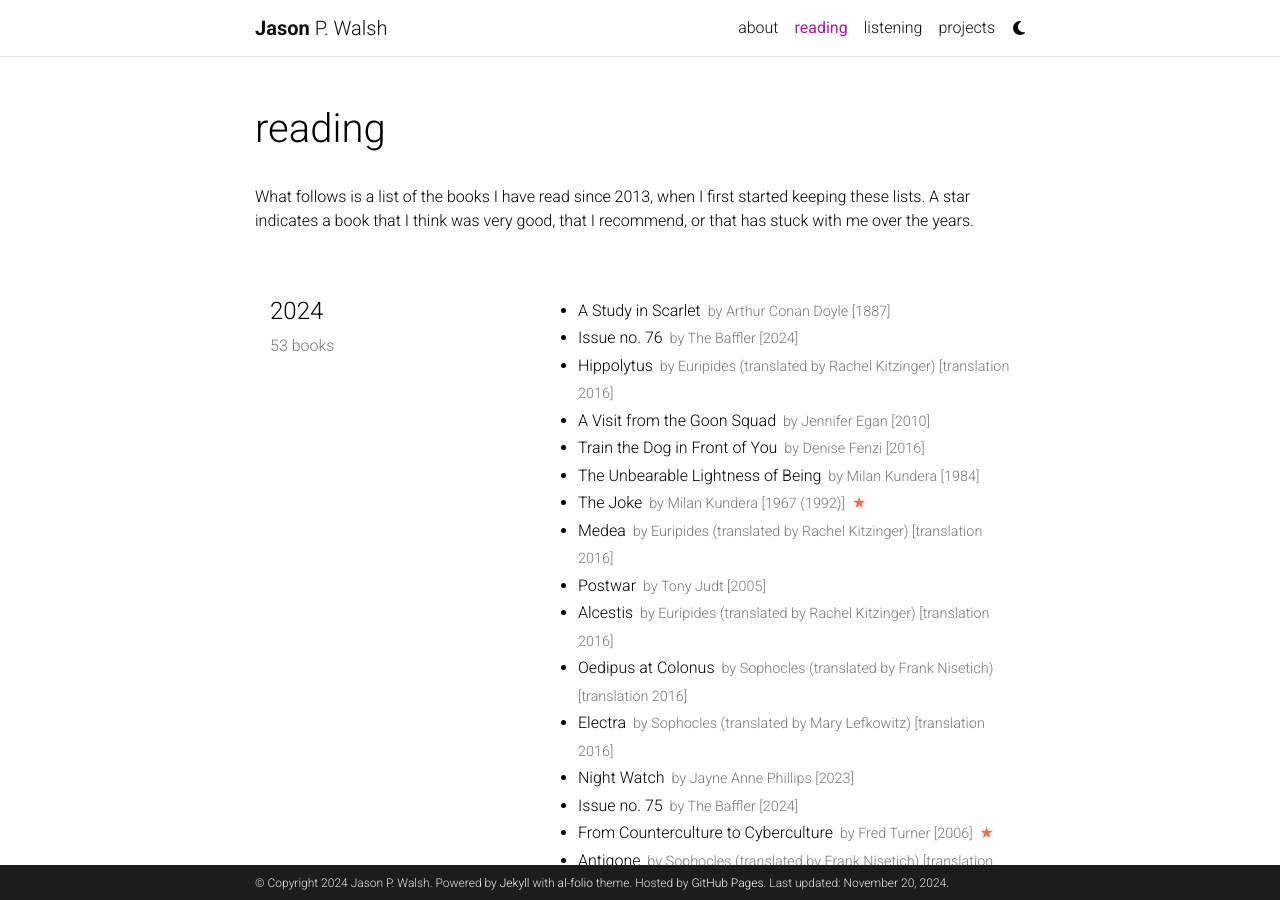
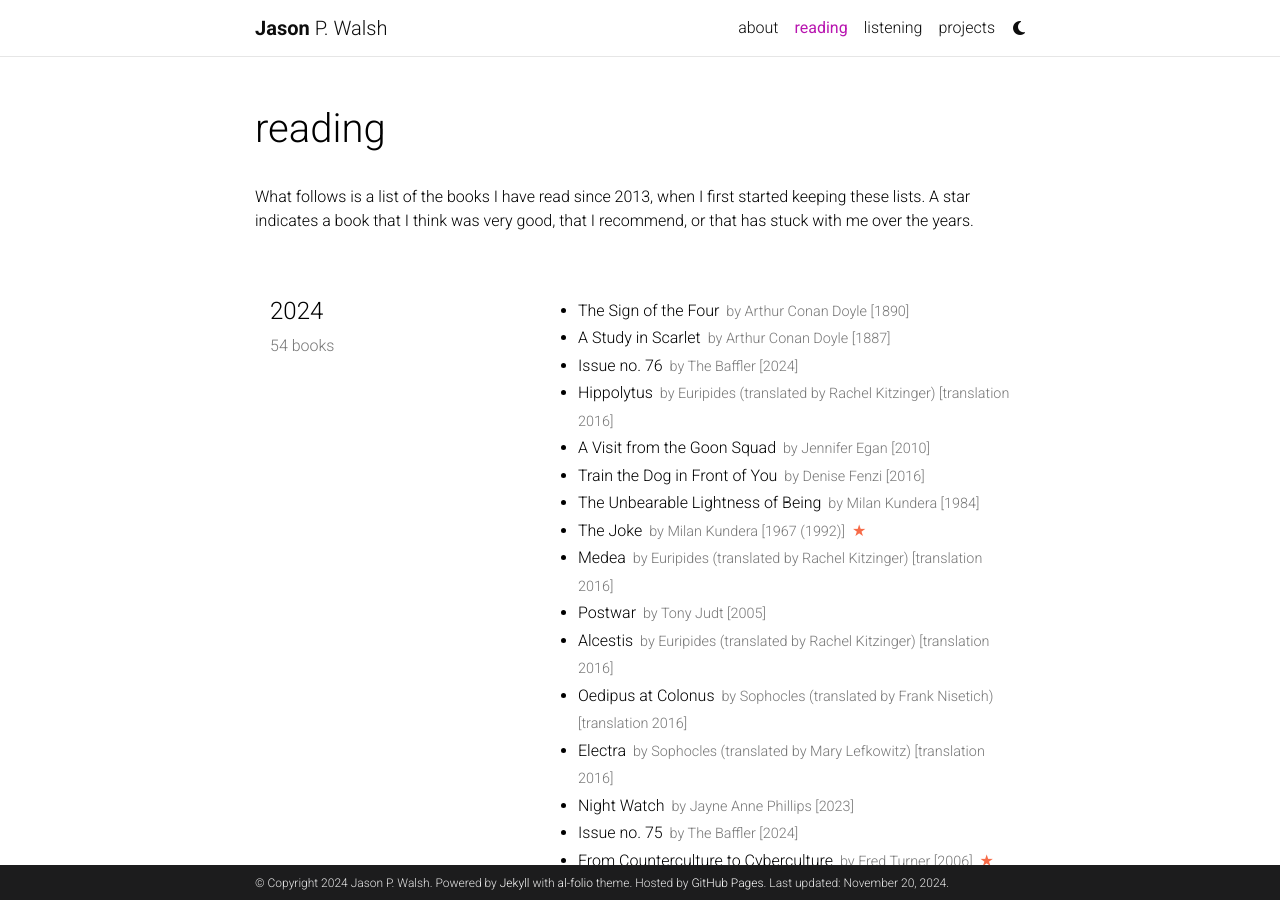
Before and after one commit to jwals23/jwals23.github.io, a Jekyll site: the page built from _pages/reading.md, in a window 1280 px wide and 900 px high. Built offline with Jekyll 4.4.1, drawn with Linux system fonts in a browser that asks for light colours; comment, search, counter and statistics services are not loaded; a style sheet for code colours, icons or effects is not loaded.

Commit message:
Update reading.yml

```diff
--- a/_data/reading.yml
+++ b/_data/reading.yml
@@ -1,6 +1,10 @@
 list:
   - year: "2024"
     books:
+      - title: The Sign of the Four
+        author: Arthur Conan Doyle
+        year: 1890
+
       - title: A Study in Scarlet
         author: Arthur Conan Doyle
         year: 1887
```
